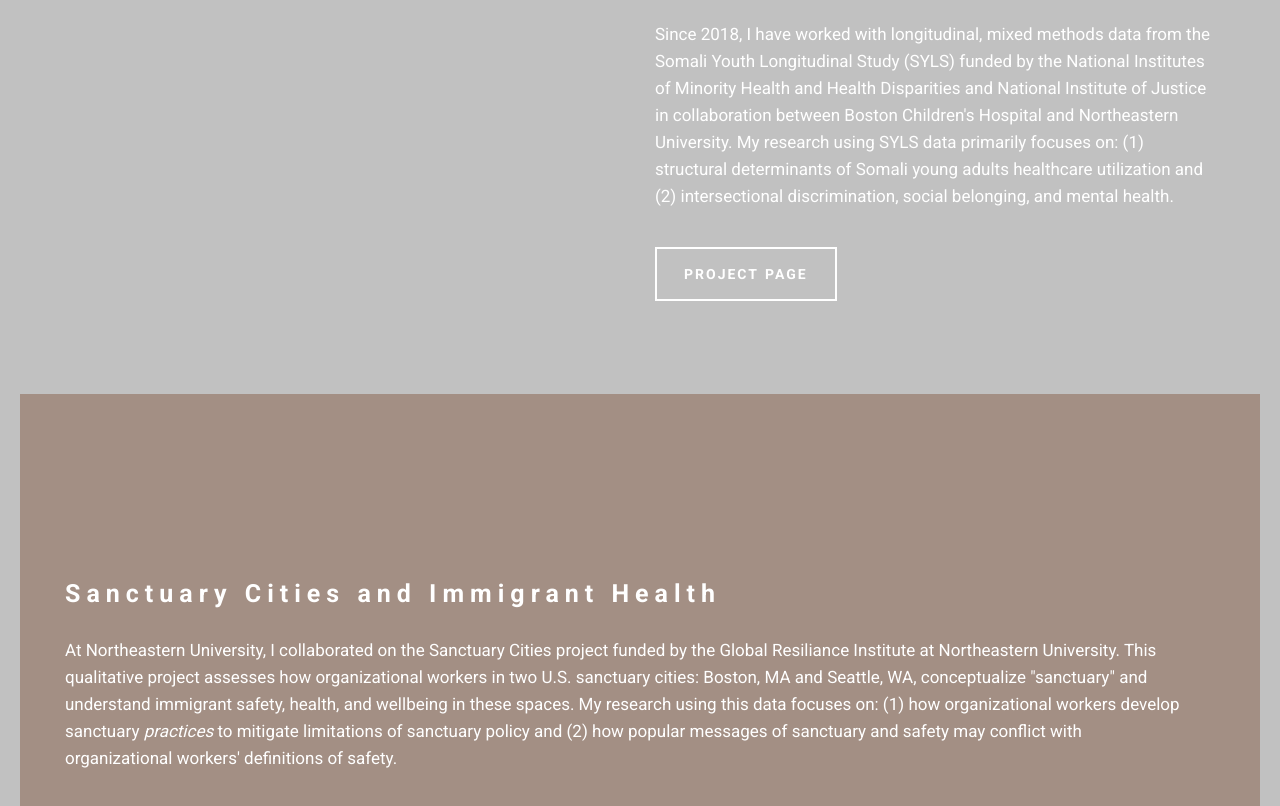
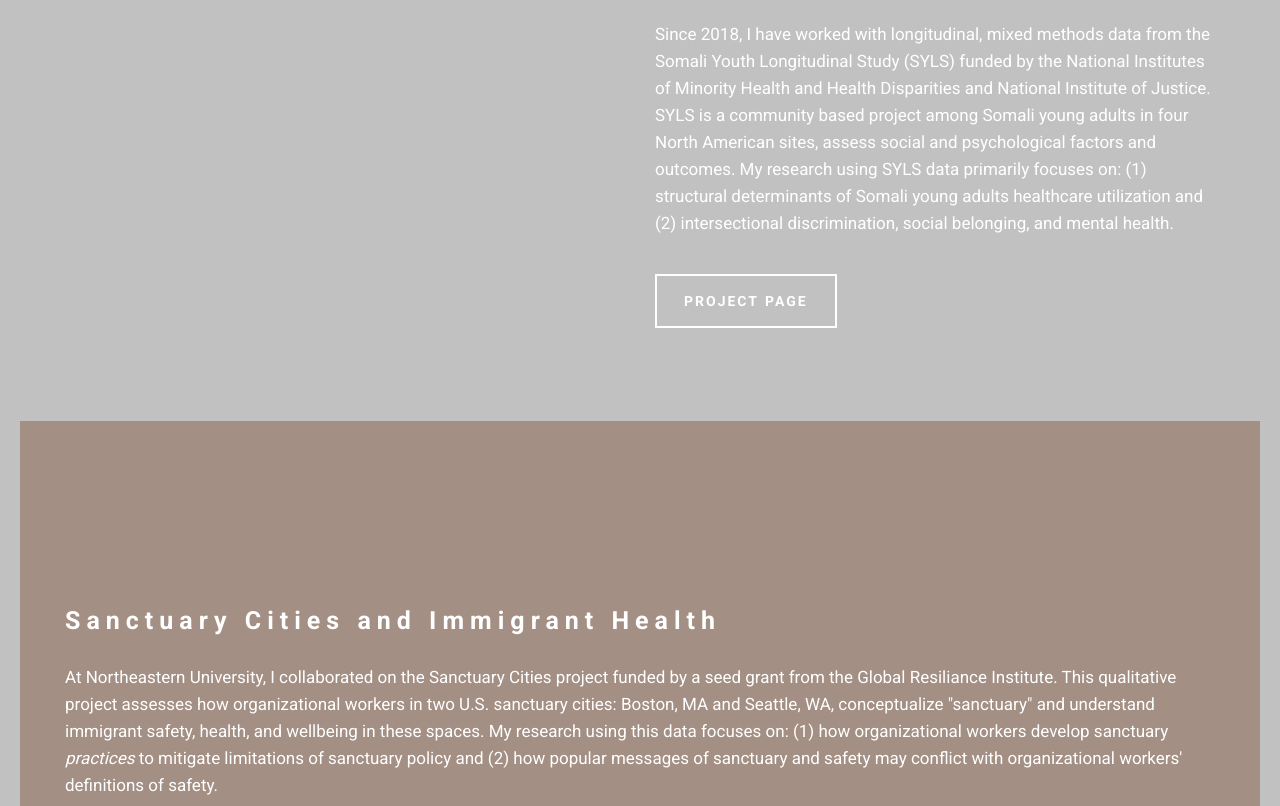
Before and after one commit to areneeh/arh, a plain HTML site: page projects.html in a window 1280 px wide. Shown: the part 618-1424 px from the top of the page. Drawn offline with Linux system fonts and the light colour scheme.

Commit message:
Update projects.html

```diff
--- a/projects.html
+++ b/projects.html
@@ -82,7 +82,7 @@
               </div>
               <div class="mbr-section__container mbr-section__container--middle">
                 <div class="mbr-article mbr-article--auto-align mbr-article--wysiwyg">
-                  <p>Since 2018, I have worked with longitudinal, mixed methods data from the Somali Youth Longitudinal Study (SYLS) funded by the National Institutes of Minority Health and Health Disparities and National Institute of Justice  in collaboration between Boston Children's Hospital and Northeastern University. My research using SYLS data primarily focuses on: (1) structural determinants of Somali young adults healthcare utilization and (2) intersectional discrimination, social belonging, and mental health. &nbsp;
+                  <p>Since 2018, I have worked with longitudinal, mixed methods data from the Somali Youth Longitudinal Study (SYLS) funded by the National Institutes of Minority Health and Health Disparities and National Institute of Justice. SYLS is a community based project among Somali young adults in four North American sites, assess social and psychological factors and outcomes. My research using SYLS data primarily focuses on: (1) structural determinants of Somali young adults healthcare utilization and (2) intersectional discrimination, social belonging, and mental health. &nbsp;
                   </p>
                 </div>
               </div>
@@ -105,7 +105,7 @@
               </div>
               <div class="mbr-section__container mbr-section__container--middle">
                 <div class="mbr-article mbr-article--auto-align mbr-article--wysiwyg">
-                  <p>At Northeastern University, I collaborated on the Sanctuary Cities project funded by the Global Resiliance Institute at Northeastern University. This qualitative project assesses how organizational workers in two U.S. sanctuary cities: Boston, MA and Seattle, WA, conceptualize "sanctuary" and understand immigrant safety, health, and wellbeing in these spaces. My research using this data focuses on: (1) how organizational workers develop sanctuary <i>practices</i> to mitigate limitations of sanctuary policy and (2) how popular messages of sanctuary and safety may conflict with organizational workers' definitions of safety. &nbsp;</p>
+                  <p>At Northeastern University, I collaborated on the Sanctuary Cities project funded by a seed grant from the Global Resiliance Institute. This qualitative project assesses how organizational workers in two U.S. sanctuary cities: Boston, MA and Seattle, WA, conceptualize "sanctuary" and understand immigrant safety, health, and wellbeing in these spaces. My research using this data focuses on: (1) how organizational workers develop sanctuary <i>practices</i> to mitigate limitations of sanctuary policy and (2) how popular messages of sanctuary and safety may conflict with organizational workers' definitions of safety. &nbsp;</p>
                   </div>
               </div>
                 <div class="mbr-section__container">
```
